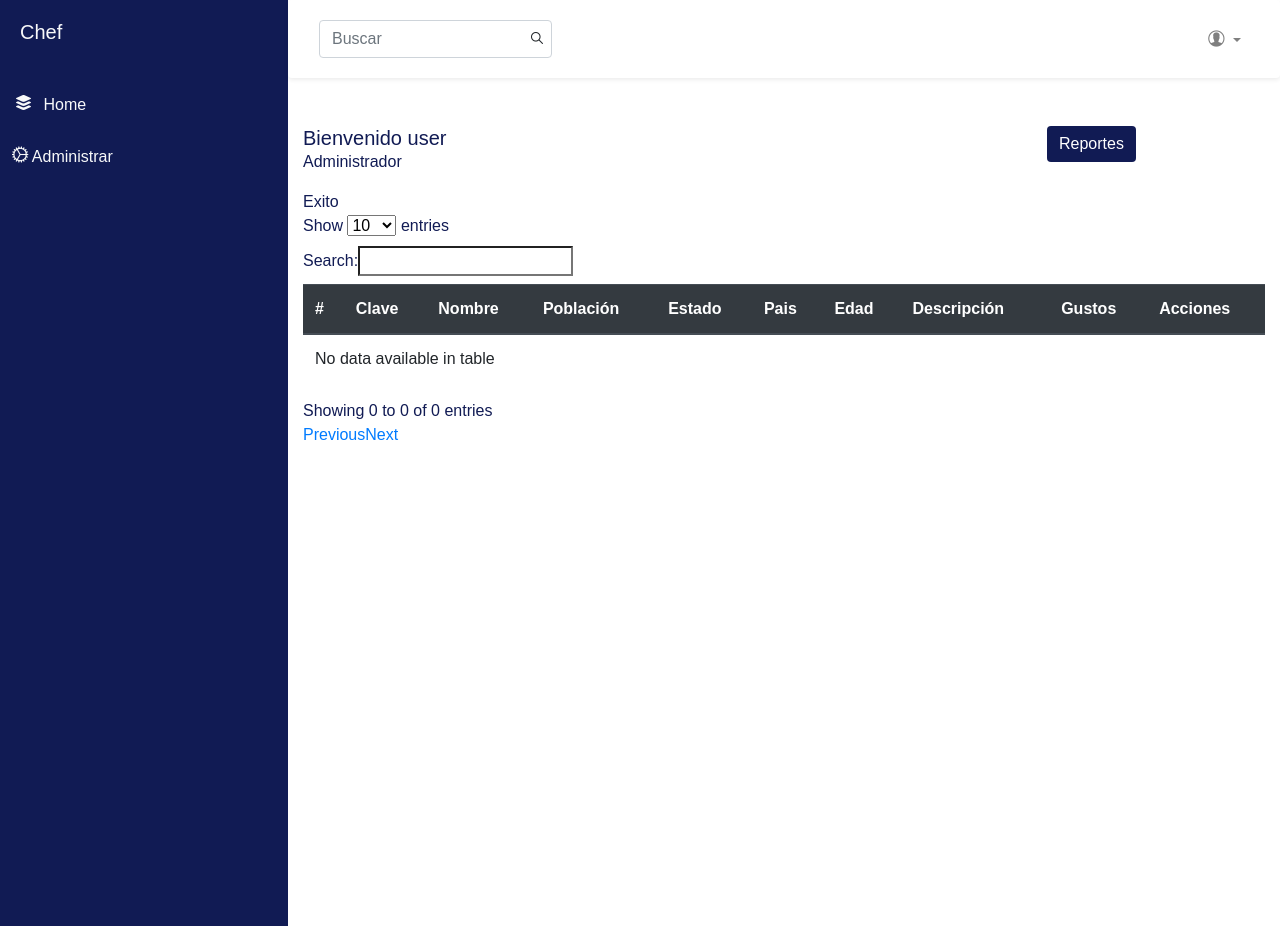
After one commit to ethanial1/Chef, a PHP site: page /Admin/Dashboard.php?op=1 in a window 1280 px wide. The commit adds this page. Run offline with PHP 8.4, Linux system fonts and the light colour scheme; data that the repository does not hold is empty; some libraries are stand-ins or nearby versions.

Commit message:
Sección de administración actualizada, ahora se incluye un dashboard para administrar

```diff
--- /dev/null
+++ b/Admin/Dashboard.php
@@ -0,0 +1,126 @@
+<?php
+$op = ($_GET['op']);
+?>
+<!doctype html>
+<html lang="en">
+
+<head>
+    <!-- Required meta tags -->
+    <meta charset="utf-8">
+    <meta name="viewport" content="width=device-width, initial-scale=1, shrink-to-fit=no">
+
+    <!-- Bootstrap CSS -->
+    <link rel="stylesheet" href="https://cdn.jsdelivr.net/npm/bootstrap@4.5.3/dist/css/bootstrap.min.css">
+    <link rel="stylesheet" href="assets/css/style.css">
+    <link href="https://unpkg.com/ionicons@4.5.10-0/dist/css/ionicons.min.css" rel="stylesheet">
+    <link href="https://fonts.googleapis.com/css2?family=Mulish:ital,wght@1,300&display=swap" rel="stylesheet">
+
+    <title>Hello, world!</title>
+</head>
+
+<body>
+    <div class="d-flex">
+        <div class="bg-primary" id="sidebar-container">
+            <div class="logo">
+                <h5 class="text-light">Chef</h5>
+            </div>
+            <div class="menu">
+                <a href="" class="d-block text-light p-3"><i class="icon ion-ios-apps mr-2 lead"></i> Home</a>
+                <div class="accordion" id="accordionExample">
+                    <div class="">
+                        <div class="" id="headingTwo">
+                            <h2 class="">
+                                <button class="btn btn-link btn-block text-left text-light collapsed " type="button" data-toggle="collapse" data-target="#collapseTwo" aria-expanded="false" aria-controls="collapseTwo">
+                                    <i class="icon ion-ios-cog lead"></i>
+                                    Administrar
+                                </button>
+                            </h2>
+                        </div>
+                        <div id="collapseTwo" class="collapse bg-light" aria-labelledby="headingTwo" data-parent="#accordionExample">
+                            <div class="">
+                                <a href="Dashboard.php?op=1" class="d-block p-4 "><i class="icon ion-ios-people mr-2"></i>Usuarios</a>
+                                <a href="Dashboard.php?op=2" class="d-clock p-4 "><i class="icon ion-ios-bookmarks mr-2"></i>Recetas</a>
+                            </div>
+                        </div>
+                    </div>
+                </div>
+
+            </div>
+        </div>
+        <div class="w-100">
+            <nav class="navbar navbar-expand-lg navbar-light bg-light shadow-sm p-3 mb-5 bg-white rounded">
+                <div class="container">
+                    <button class="navbar-toggler" type="button" data-toggle="collapse" data-target="#navbarSupportedContent" aria-controls="navbarSupportedContent" aria-expanded="false" aria-label="Toggle navigation">
+                        <span class="navbar-toggler-icon"></span>
+                    </button>
+                    <form class="form-inline my-2 my-lg-0 position-relative">
+                        <input class="form-control mr-sm-2" type="search" placeholder="Buscar" aria-label="buscar">
+                        <button class="btn btn-search position-absolute" type="submit"><i class="icon ion-ios-search"></i></button>
+                    </form>
+                    <div class="collapse navbar-collapse" id="navbarSupportedContent">
+                        <ul class="navbar-nav ml-auto">
+                            <li class="nav-item dropdown">
+                                <a class="nav-link dropdown-toggle" href="#" id="navbarDropdown" role="button" data-toggle="dropdown" aria-haspopup="true" aria-expanded="false">
+                                    <i class="icon ion-ios-contact lead"></i>
+                                </a>
+                                <div class="dropdown-menu" aria-labelledby="navbarDropdown">
+                                    <a class="dropdown-item" href="#">Perfil</a>
+                                    <a class="dropdown-item" href="#">Cerrar sesion</a>
+                                </div>
+                            </li>
+                        </ul>
+                    </div>
+                </div>
+            </nav>
+            <div id="content">
+                <section>
+                    <div class="container">
+                        <div class="row">
+                            <div class="col-lg-9">
+                                <h5 class="mb-0">Bienvenido user</h5>
+                                <p>Administrador</p>
+                            </div>
+                            <div class="col-lg-3">
+                                <button class="btn btn-primary self-aling-center">Reportes</button>
+                            </div>
+                        </div>
+                    </div>
+                </section>
+                <section class="container">
+                    <?php
+                    switch($op){
+                        case 1: include('vendedores.php');
+                        break;
+                        case 2:
+                        break;
+                    }
+                    ?>
+                </section>
+            </div>
+        </div>
+
+    </div>
+
+
+
+
+
+
+
+
+
+    <!-- Option 1: jQuery and Bootstrap Bundle (includes Popper) -->
+    <?php
+        if ($op == 1){
+
+        }else{
+            ?>
+            <script src="https://code.jquery.com/jquery-3.3.1.min.js"></script>
+            <?php
+        }
+    ?>
+
+    <script src="https://cdn.jsdelivr.net/npm/bootstrap@4.5.3/dist/js/bootstrap.bundle.min.js"></script>
+</body>
+
+</html>
--- /dev/null
+++ b/Admin/assets/css/style.css
@@ -0,0 +1,49 @@
+:root{
+    --primary: #111b54;
+    --light: #ffffff;
+    --grey: #efefef;
+}
+
+body{
+    overflow: hidden;
+    font-family: 'Mili', sans-serif;
+    font-weight: 300;
+    color: var(--primary);
+}
+.bg-primary{
+    background-color: var(--primary) !important;
+}
+.bg-light{
+    background-color: var(--light) !important;
+}
+.btn{border: 0;}
+.btn-primary{background-color: var(--primary) !important;}
+
+.btn:hover{
+    text-decoration: none !important;
+}
+
+#sidebar-container{
+    min-height: 100vh;
+}
+
+#sidebar-container .logo{
+    padding: 1.25rem;
+}
+
+#sidebar-container .menu{
+    width: 18rem;
+}
+a:hover{
+    text-decoration: none;
+}
+
+.btn-search{
+    right: 5px;
+}
+
+#content{
+    overflow-y: auto;
+    height: 100vh;
+    padding-bottom: 5rem;
+}
--- a/Admin/vendedores.php
+++ b/Admin/vendedores.php
@@ -7,14 +7,12 @@ include('../DataBase/conect.php');
 <head>
     <meta charset="UTF-8">
     <meta name="viewport" content="width=device-width, initial-scale=1.0">
-
-    <link rel="stylesheet" href="https://stackpath.bootstrapcdn.com/bootstrap/4.5.0/css/bootstrap.min.css">
     <link rel="stylesheet" href="https://use.fontawesome.com/releases/v5.14.0/css/all.css">
     <title>Administrar Vendedores</title>
 </head>
 
 <body>
-    <div class="container">
+    <div>
         <table class="table table-hover" id="crud-user">
             <thead class="thead-dark">
                 <tr>
--- a/Admin/vistas/accionModal.php
+++ b/Admin/vistas/accionModal.php
@@ -49,7 +49,7 @@
       </div>
       <form action="" id="formBorrar">
         <div class="modal-body">
-          <label for="">El usuario será eliminado de forma permanente del sistema y ya no podrá ingresar. <br> <br> ¿Eliminar a:?</label>
+          <label for="">El usuario será eliminado de forma permanente del sistema y ya no podrá ingresar. <br> <br>Eliminar a:</label>
           <input type="number" id="idB" class="form-control" hidden>
           <input type="text" id="nombreB" class="form-control" disabled>
         </div>
--- a/DataBase/actions.php
+++ b/DataBase/actions.php
@@ -6,7 +6,6 @@
 
     //declaramos las variable que vamos a recibir por el método post
     $id = (isset($_POST['id'])) ? $_POST['id']: '';
-    $clave = (isset($_POST['clave'])) ? $_POST['clave']: '';
     $nombre = (isset($_POST['nombre'])) ? $_POST['nombre']: '';
     $poblacion = (isset($_POST['poblacion'])) ? $_POST['poblacion']: '';
     $estado = (isset($_POST['estado'])) ? $_POST['estado']: '';
@@ -25,7 +24,7 @@
 
     switch($opcion){
         case 1: //editar un usuario
-            $consulta = "UPDATE cocineros SET Clave='$clave',Nombre='$nombre',Poblacion='$poblacion',Estado='$estado',Pais='$pais',Edad='$edad',Descripcion='$descripcion',Gustos='$gustos' WHERE Id = '$id'";
+            $consulta = "UPDATE cocineros SET Nombre='$nombre',Poblacion='$poblacion',Estado='$estado',Pais='$pais',Edad='$edad',Descripcion='$descripcion',Gustos='$gustos' WHERE Id = '$id'";
             $result = $conexion->prepare($consulta);
             $result->execute();
 
```
Also changed, not shown: Admin/Js/admin.js (deleted, +0 -76 lines), Admin/vistas/modal.php (deleted, +0 -56 lines), 1 other file.
